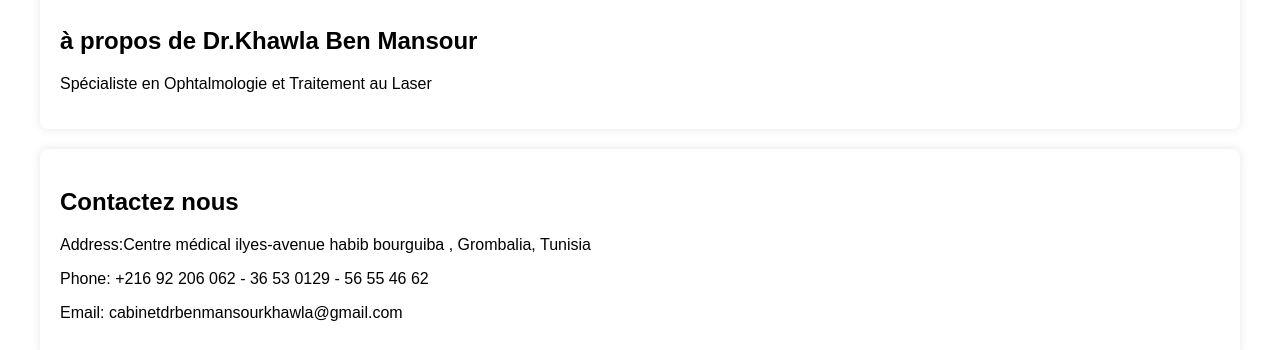
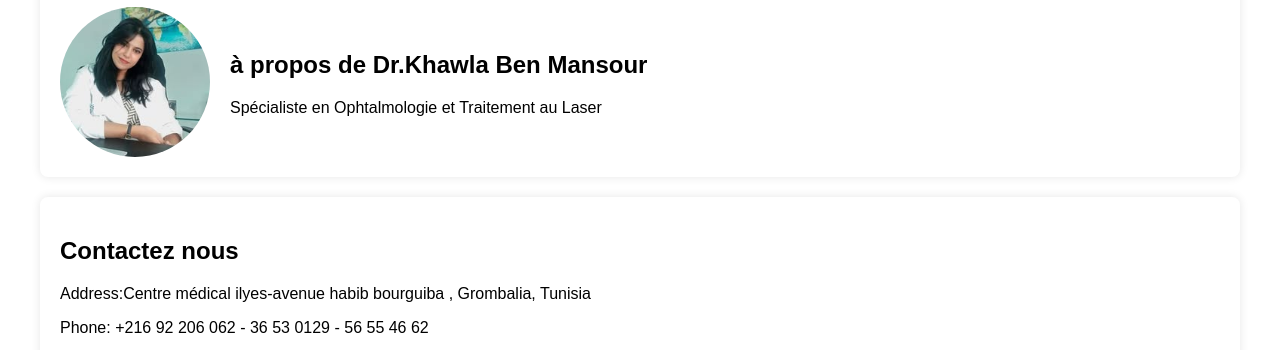
Before and after one commit to MaxelXA/KhawlaBenMansour, a website: page index.html in a window 1280 px wide. Shown: the part 869-1219 px from the top of the page. Drawn offline with Linux system fonts and the light colour scheme.

Commit message:
Update index.html

```diff
--- a/index.html
+++ b/index.html
@@ -76,9 +76,14 @@
             </section>
         </div>
 
-        <section id="about" class="about">
+       <section id="about" class="about">
+       <div style="display: flex; align-items: center;">
+        <img src="picture.jpg" alt="Dr. X" style="width: 150px; height: 150px; margin-right: 20px; border-radius: 50%;">
+        <div>
             <h2>à propos de Dr.Khawla Ben Mansour</h2>
             <p>Spécialiste en Ophtalmologie et Traitement au Laser</p>
+                </div>
+           </div>
         </section>
 
         <section id="contact" class="contact">
```
